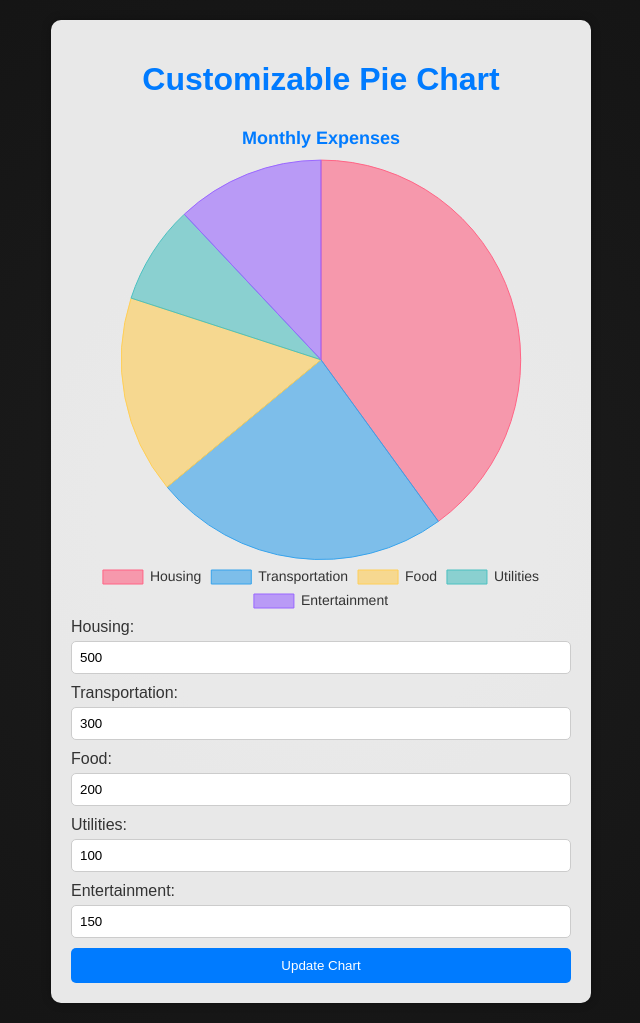
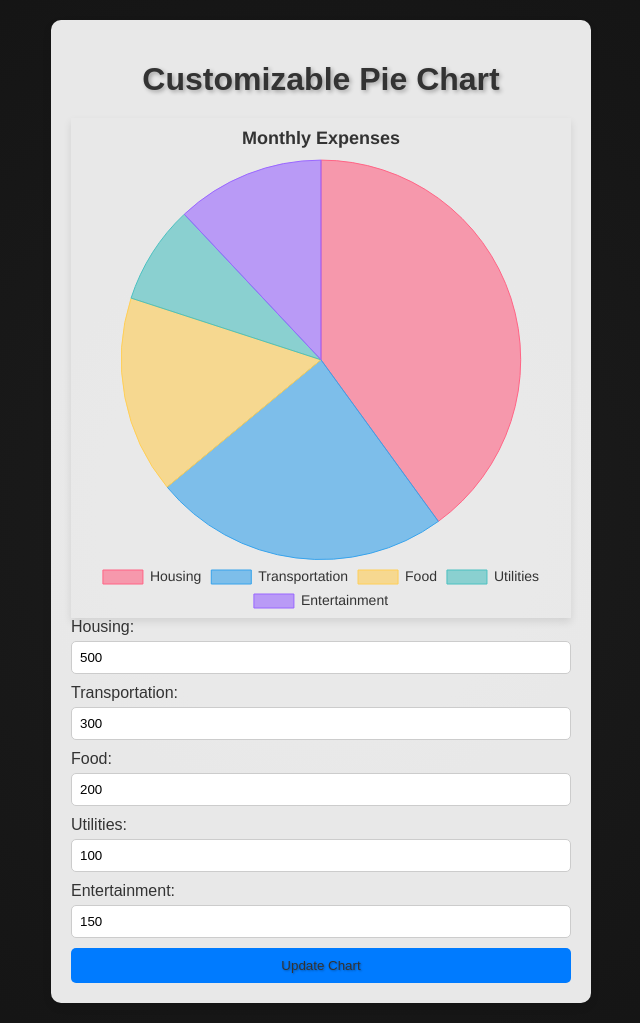
Before and after one commit to gastoncant/pie-chart-notion, a plain HTML site: page index.html in a window 1280 px wide. Shown: the whole page, without its empty margins (319-959 px from the left). Drawn offline with nearby package versions, Linux system fonts and the light colour scheme.

Commit message:
more visual fixes on the index

```diff
--- a/index.html
+++ b/index.html
@@ -3,7 +3,7 @@
 <head>
   <meta charset="UTF-8">
   <meta name="viewport" content="width=device-width, initial-scale=1.0">
-  <title>Finances</title>
+  <title>Personal finances</title>
   <script src="https://cdn.jsdelivr.net/npm/chart.js"></script>
   <style>
     body {
@@ -11,7 +11,7 @@
       margin: 0;
       padding: 0;
       background: radial-gradient(circle, #1d1d1d, #121212);
-      color: #fff;
+      color: #333;
     }
 
     #container {
@@ -19,14 +19,15 @@
       margin: 20px auto;
       background-color: rgba(255, 255, 255, 0.9);
       border-radius: 10px;
-      box-shadow: 0 0 10px rgba(0, 0, 0, 0.3);
+      box-shadow: 0 4px 8px rgba(0, 0, 0, 0.1);
       padding: 20px;
     }
 
     h1 {
       text-align: center;
       margin-bottom: 20px;
-      color: #007bff;
+      color: #333;
+      text-shadow: 2px 2px 4px rgba(0, 0, 0, 0.3);
     }
 
     form {
@@ -36,7 +37,6 @@
 
     label {
       margin-bottom: 5px;
-      color: #333;
     }
 
     input {
@@ -51,9 +51,10 @@
       border: none;
       border-radius: 5px;
       background-color: #007bff;
-      color: #fff;
+      color: #333;
       cursor: pointer;
       transition: background-color 0.3s ease;
+      text-shadow: 1px 1px 2px rgba(0, 0, 0, 0.3);
     }
 
     button:hover {
@@ -63,6 +64,7 @@
     canvas {
       width: 100%;
       height: auto;
+      box-shadow: 0 4px 8px rgba(0, 0, 0, 0.1);
     }
   </style>
 </head>
@@ -125,7 +127,7 @@
               font: {
                 size: 18
               },
-              color: '#007bff'
+              color: '#333f'
             },
             legend: {
               position: 'bottom',
```
